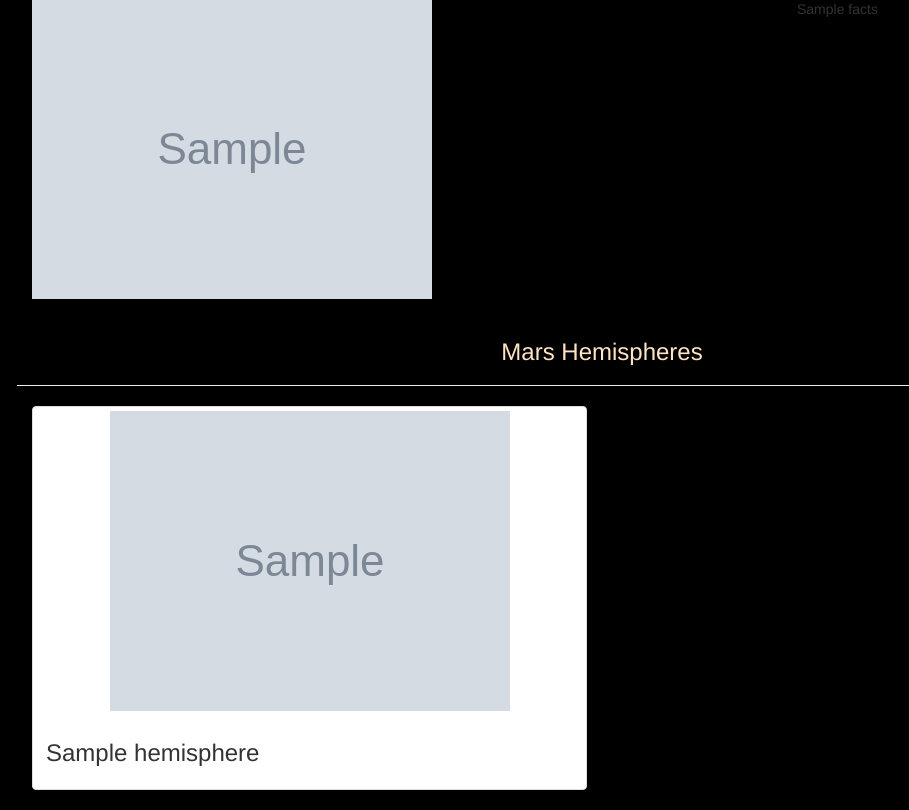
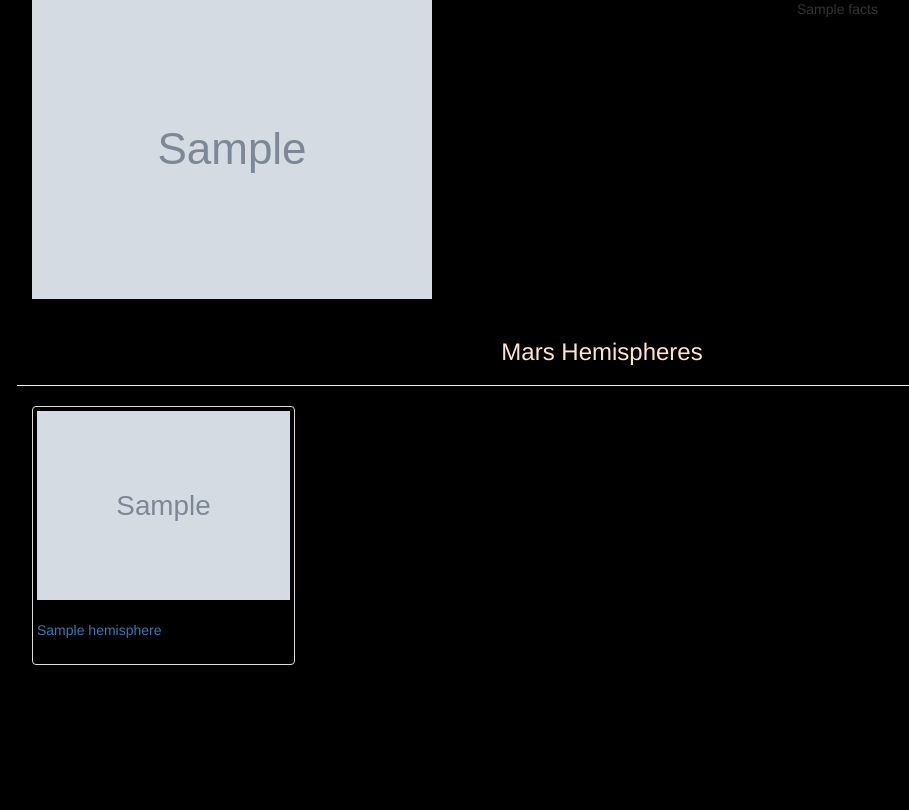
Before and after one commit to farwaali08/Mission-to-Mars, a Flask app: page / in a window 1280 px wide. Shown: the part 461-1271 px from the top of the page, without its empty margins (38-947 px from the left). After the commit the page ends 1126 px from the top, so only its background shows below. Run offline with Flask 2, Linux system fonts and the light colour scheme; grey boxes marked "Sample" are stand-in pictures; a database or web service that is not in the repository returns one stand-in record (values such as "Sample title"); some libraries are stand-ins or nearby versions.

Commit message:
challenge 6

```diff
--- a/Templates/index.html
+++ b/Templates/index.html
@@ -64,13 +64,19 @@
         </div>
 
         {% for hemisphere in mars.hemispheres %}
-        <div class="col-md-6">
-          <div class="thumbnail">
-            <img src="{{hemisphere.img_url | default('static/images/error.png', true)}}" alt="...">
-            <div class="caption">
-              <h3>{{hemisphere.title}}</h3>
+        <div class="col-xs-6 col-md-3">
+          <figure class="img-responsive">
+              <div class = "thumbnail" style="background-color: black;">
+                  <a href = "{{hemisphere.img_url}}" target = "_blank">
+                      <div>
+                          <img src = "{{hemisphere.img_url}}" class="img-responsive" alt = "Responsive image" style = "width:100%">
+                          <br>
+                          <figcaption style="text-align: left;">{{hemisphere.title}}</figcaption>
+                          <br>
                       </div>
+                  </a>
                </div>
+          </figure>
       </div>
   {% endfor %}
 </div>
```
Lines whose indentation alone changed are shown as unchanged.
